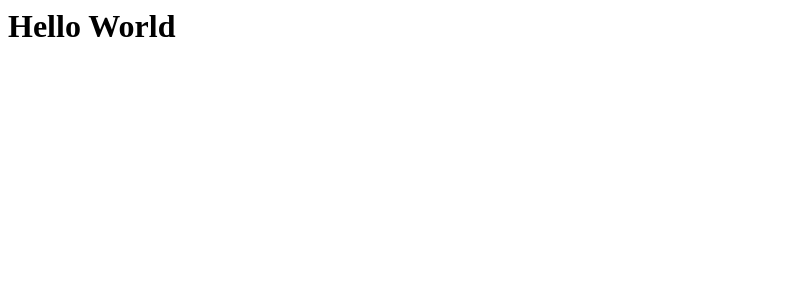
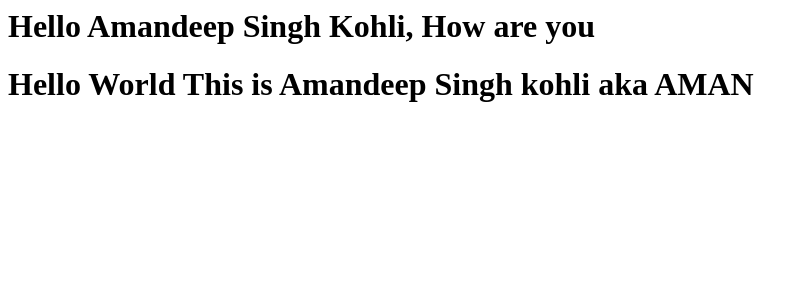
Before and after one commit to Aman01994/FirstReactRepo, a React (Create React App) app: page / in a window 1280 px wide. Shown: the top 300 px of the page, without its empty margins (0-808 px from the left). Built offline with nearby package versions, Linux system fonts and the light colour scheme.

Commit message:
New Components were created and props were also used

```diff
--- a/src/App.js
+++ b/src/App.js
@@ -1,9 +1,12 @@
+
 import Comp1 from "./Components/Comp1";
+import { Comp2 } from "./Components/Comp2";
 
 function App() {
   return (
     <>
-    <Comp1/>
+    <Comp1 firstName="Amandeep Singh" lastName="Kohli" />
+    <Comp2/>
     </>
 );
 }
--- a/src/Components/Comp1.js
+++ b/src/Components/Comp1.js
@@ -1,9 +1,11 @@
 // import Area
 
 // Function Defination Area
-function Comp1(){
+function Comp1(props){
+    let name = "Aman" //Local Variable
+    //{} Expression Evaluator
     return <>
-        <h1>Hello World</h1>
+        <h1>Hello {props.firstName} {props.lastName},  How are you</h1>
     </>
 }
 
--- a/src/Components/Comp2.js
+++ b/src/Components/Comp2.js
@@ -0,0 +1,30 @@
+// Import Area
+import { Component } from "react";
+
+
+
+
+// Class Defination Area
+export class Comp2 extends Component{
+    //Properties
+
+
+    //Construtor
+
+
+
+    //Method
+    //Every class Method must have render method
+    render(){
+        return<>
+            <h1>Hello World This is Amandeep Singh kohli aka AMAN</h1>
+        </>
+    }
+
+}
+
+
+
+// Export Area
+
+// export default Comp2
```
